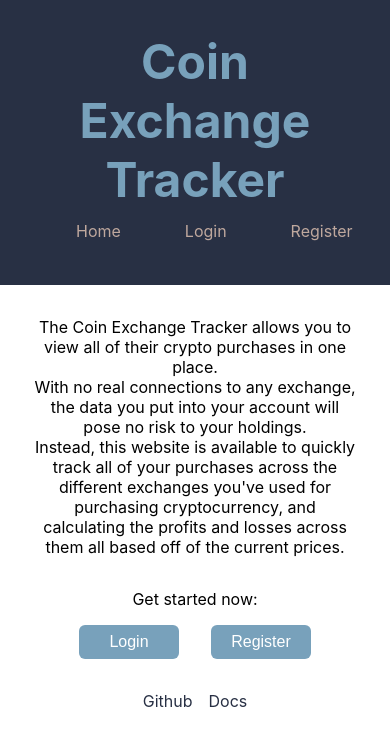
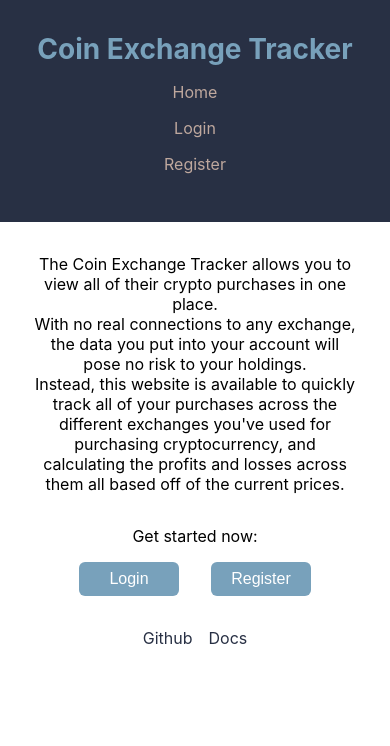
Before and after one commit to elijahbocz/exchange-tracker, a React (Create React App) app in the folder frontend/: page / in a window 390 px wide. Shown: the top 746 px of the page. Built offline with nearby package versions, Linux system fonts and the light colour scheme.

Commit message:
add mobile styling to header

```diff
--- a/frontend/src/components/Header.js
+++ b/frontend/src/components/Header.js
@@ -7,17 +7,45 @@ const StyledHeader = styled.nav`
   background: #283044;
   padding: 2rem;
   h1 {
-    color: #78A1BB;
     font-size: 3rem;
+    color: #78a1bb;
+  }
+
+  // up to 1200px
+  @media screen and (max-width: 1199.98px) {
+    h1 {
+      font-size: 2.75rem;
+    }
+  }
+
+  // up to 992px
+  @media screen and (max-width: 991.98px) {
+    h1 {
+      font-size: 2.5rem;
+    }
+  }
+
+  // up to 768px
+  @media screen and (max-width: 767.98px) {
+    h1 {
+      font-size: 2rem;
+    }
+  }
+
+  // up to 576px
+  @media screen and (max-width: 575.98px) {
+    h1 {
+      font-size: 1.75rem;
+    }
   }
 `;
 
 const StyledLink = styled(Link)`
-  color: #BFA89E;
+  color: #bfa89e;
   text-decoration: none;
 
   :hover {
-    color: #EBF5EE;
+    color: #ebf5ee;
   }
 `;
 
@@ -29,12 +57,36 @@ const StyledUserNav = styled.nav`
   }
 
   .logout-btn {
-    color: #BFA89E;
+    color: #bfa89e;
     margin: 0 2rem;
   }
   .logout-btn:hover {
     cursor: pointer;
-    color: #EBF5EE;
+    color: #ebf5ee;
+  }
+
+  // up to 768px
+  @media screen and (max-width: 767.98px) {
+    a {
+      margin: 0 1rem;
+    }
+  }
+
+  // up to 576px
+  @media screen and (max-width: 575.98px) {
+    padding: 0.5rem;
+    .flex-container {
+      display: flex;
+      flex: 1;
+      flex-direction: column;
+      align-items: center;
+    }
+    a {
+      margin: 0.5rem;
+    }
+    .logout-btn {
+      margin: 0.5rem;
+    }
   }
 `;
 
@@ -59,6 +111,7 @@ function Header(props) {
       <h1>Coin Exchange Tracker</h1>
       {isLoggedIn ? (
         <StyledUserNav>
+          <div className="flex-container">
             <StyledLink className="app-link" to="/dashboard">
               Dashboard
             </StyledLink>
@@ -68,10 +121,14 @@ function Header(props) {
             <StyledLink className="app-link" to="dashboard-delete">
               Delete Coin
             </StyledLink>
-          <button onClick={handleLogout} className="logout-btn">Logout</button>
+            <button onClick={handleLogout} className="logout-btn">
+              Logout
+            </button>
+          </div>
         </StyledUserNav>
       ) : (
         <StyledUserNav>
+          <div className="flex-container">
             <StyledLink className="app-link" to="/">
               Home
             </StyledLink>
@@ -81,6 +138,7 @@ function Header(props) {
             <StyledLink className="app-link" to="/register">
               Register
             </StyledLink>
+          </div>
         </StyledUserNav>
       )}
     </StyledHeader>
```
Lines whose indentation alone changed are shown as unchanged.
